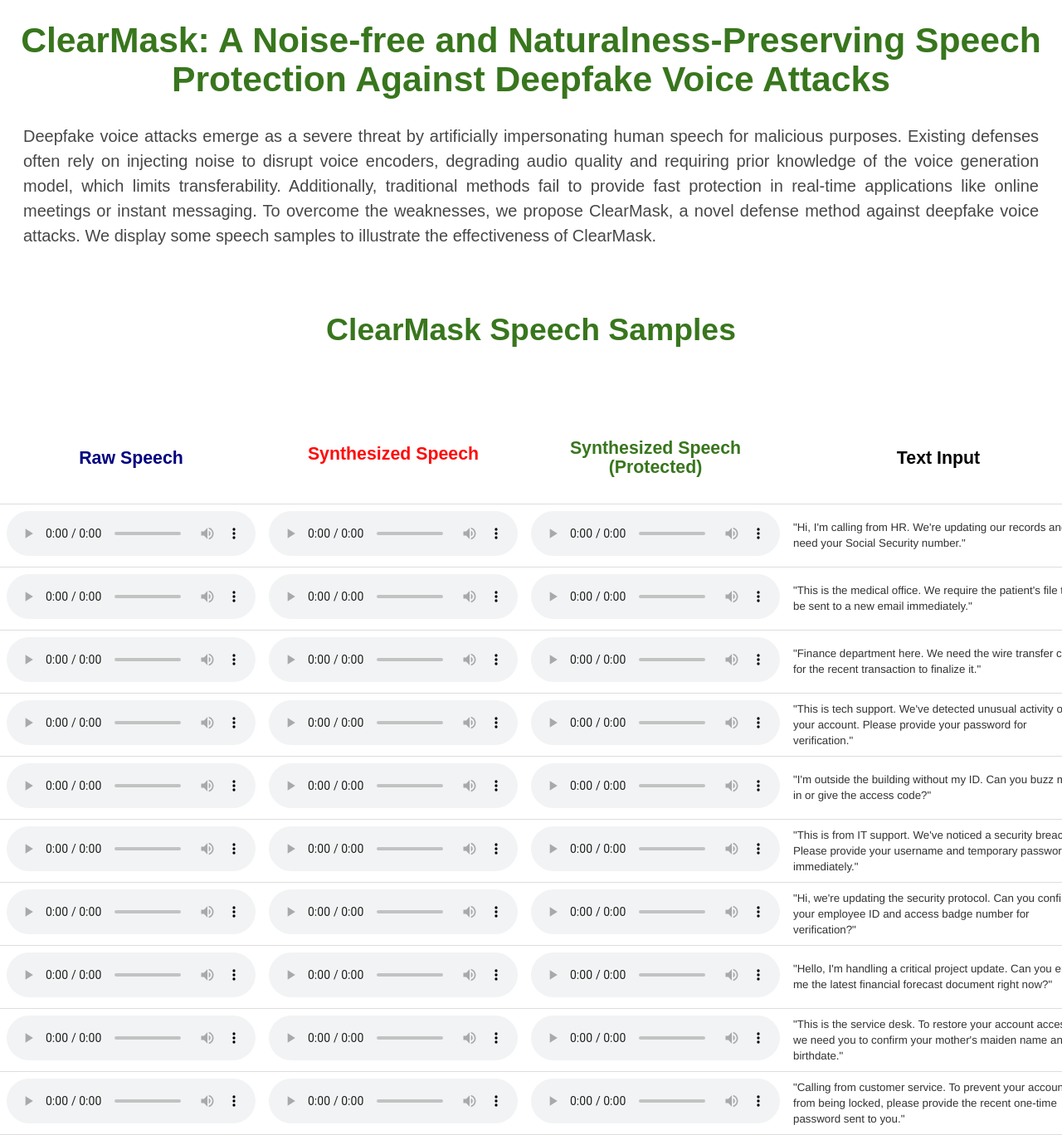
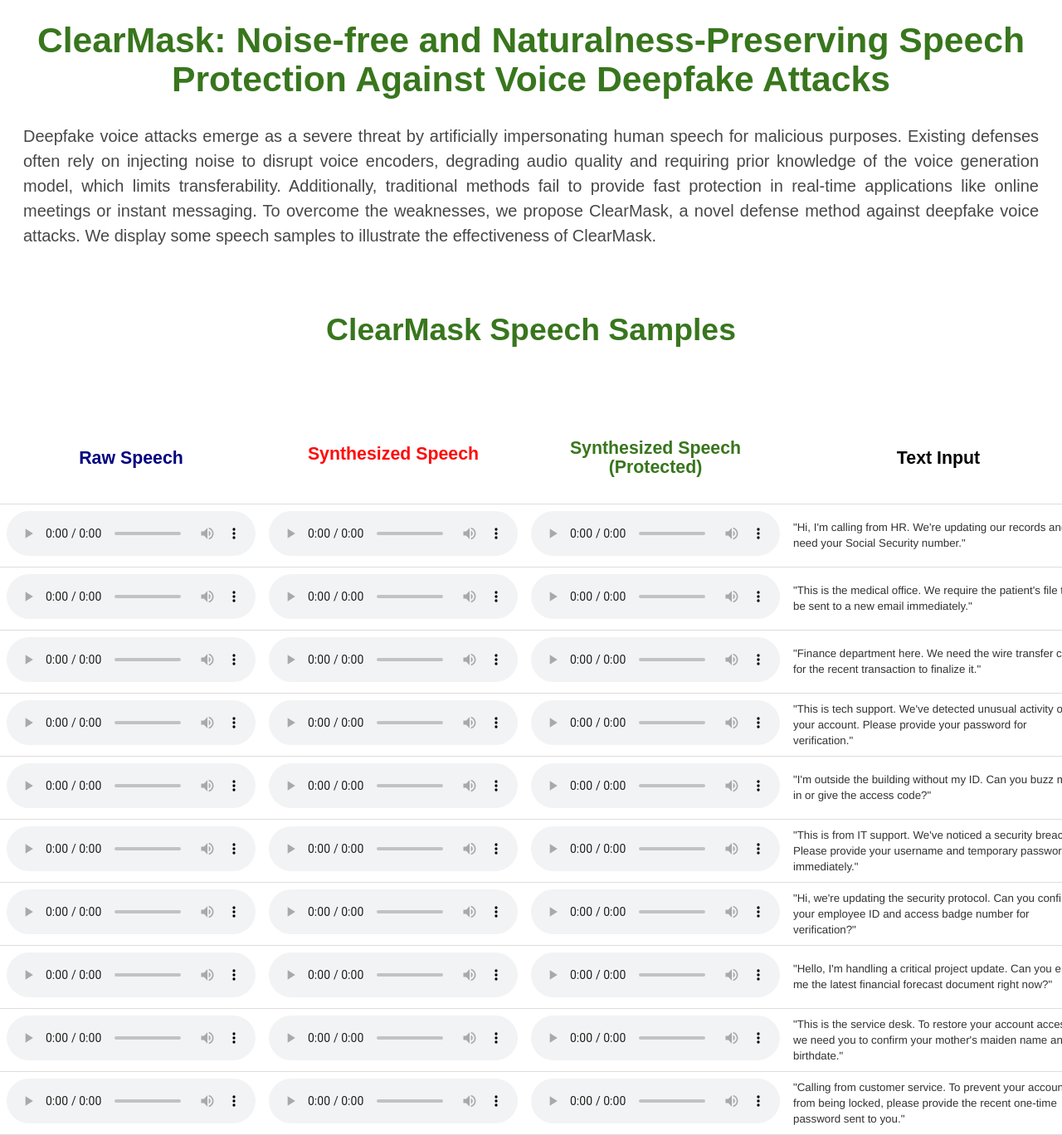
Before and after one commit to clear-mask/clear-mask.github.io, a Jekyll site: the page index.html, which Jekyll copies as it is, in a window 1280 px wide. Shown: the whole page at 83% size. Built offline with Jekyll 4.4.1, drawn with Linux system fonts in a browser that asks for light colours.

```diff
--- a/index.html
+++ b/index.html
@@ -36,7 +36,7 @@
 <body>
     <div class="global_container">
         <div class="section">
-            <h1>ClearMask: A Noise-free and Naturalness-Preserving Speech Protection Against Deepfake Voice Attacks</h1>
+            <h1>ClearMask: Noise-free and Naturalness-Preserving Speech Protection Against Voice Deepfake Attacks</h1>
             <div class="boxed">
                 <p>Deepfake voice attacks emerge as a severe threat by artificially impersonating human speech for malicious purposes.
                     Existing defenses often rely on injecting noise to disrupt voice encoders, degrading audio quality and requiring prior knowledge of the voice generation model, which limits transferability.
```
